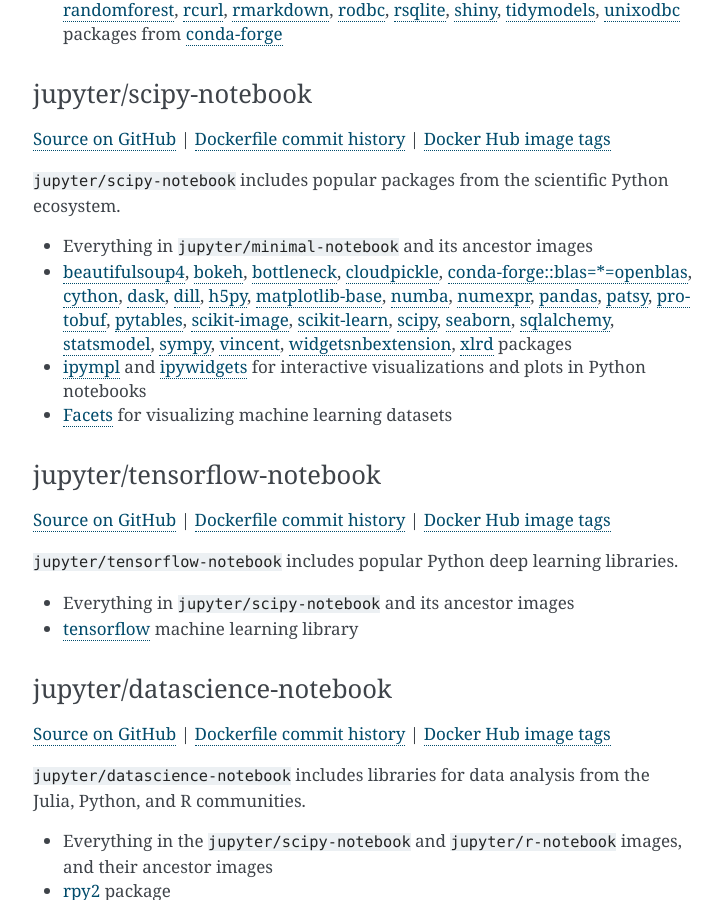
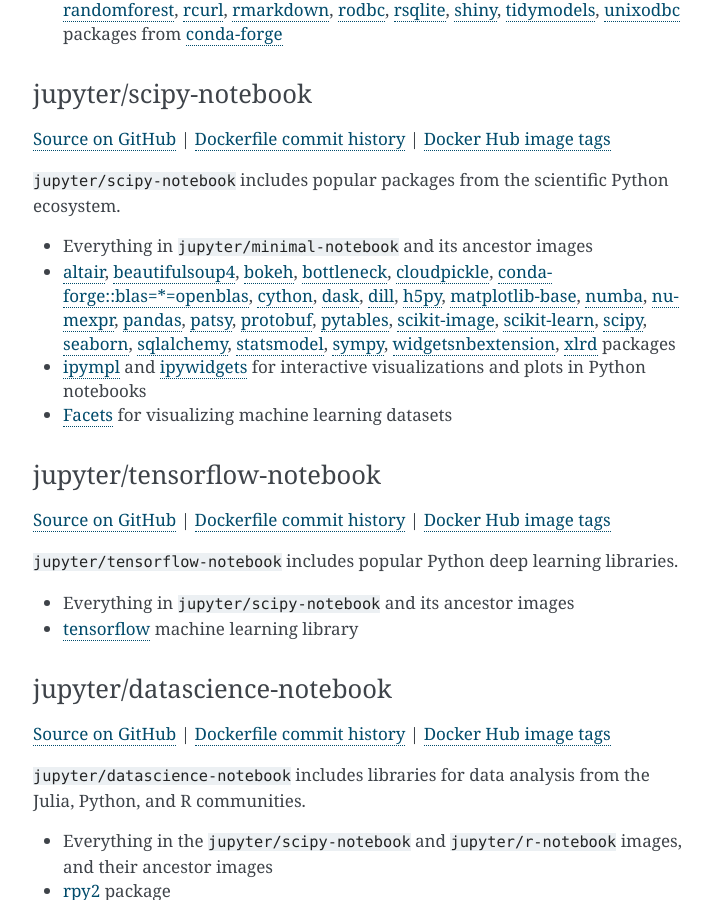
Before and after one commit to jupyter/docker-stacks, a Sphinx documentation site: the page built from docs/using/selecting.md, in a window 1280 px wide and 900 px high, scrolled down 1681 px. Shown: the whole window, without its empty margins (387-1109 px from the left). Built offline with Sphinx 7.4.7, drawn with Linux system fonts in a browser that asks for light colours.

Commit message:
Replace vincent with altair in docs

```diff
--- a/docs/using/selecting.md
+++ b/docs/using/selecting.md
@@ -95,7 +95,8 @@
 `jupyter/scipy-notebook` includes popular packages from the scientific Python ecosystem.
 
 - Everything in `jupyter/minimal-notebook` and its ancestor images
-- [beautifulsoup4](https://www.crummy.com/software/BeautifulSoup/),
+- [altair](https://altair-viz.github.io),
+  [beautifulsoup4](https://www.crummy.com/software/BeautifulSoup/),
   [bokeh](https://docs.bokeh.org/en/latest/),
   [bottleneck](https://bottleneck.readthedocs.io/en/latest/),
   [cloudpickle](https://github.com/cloudpipe/cloudpickle),
@@ -118,7 +119,6 @@
   [sqlalchemy](https://www.sqlalchemy.org/),
   [statsmodel](https://www.statsmodels.org/stable/index.html),
   [sympy](https://www.sympy.org/en/index.html),
-  [vincent](https://vincent.readthedocs.io/en/latest/),
   [widgetsnbextension](https://ipywidgets.readthedocs.io/en/latest/user_install.html#installing-in-classic-jupyter-notebook),
   [xlrd](https://www.python-excel.org)
   packages
```
